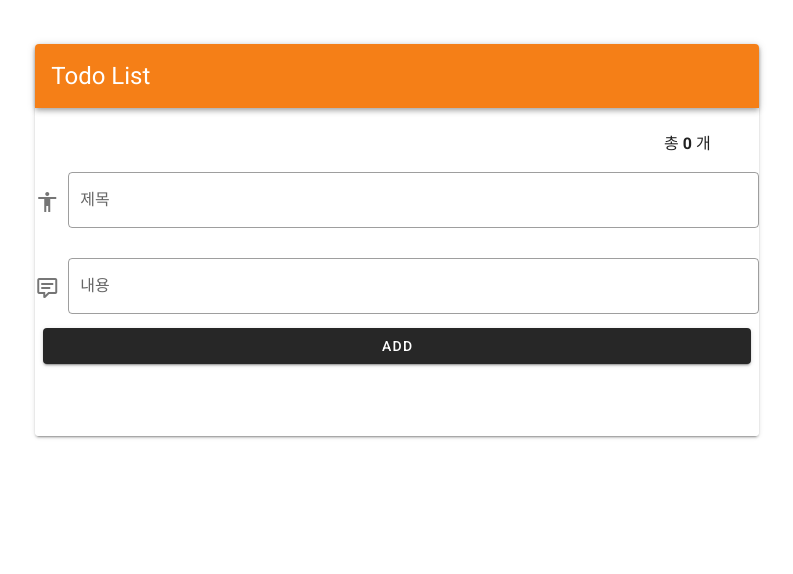
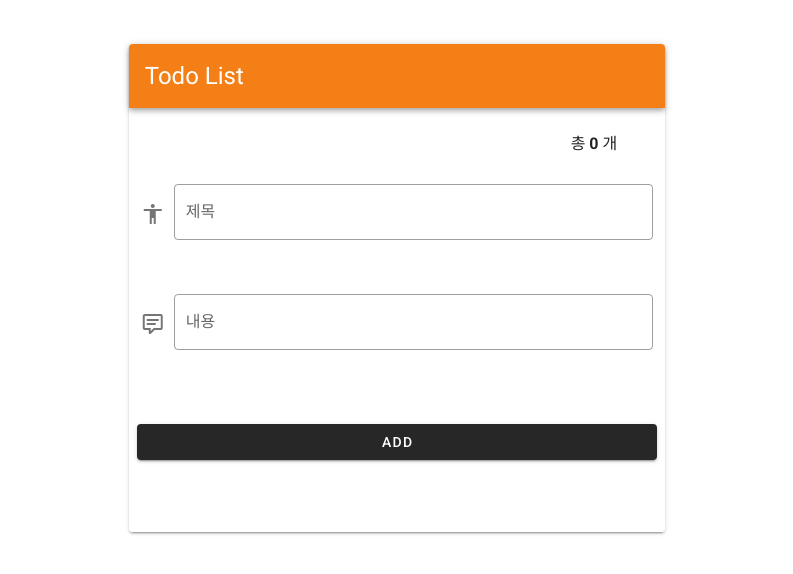
Before and after one commit to rhkk7157/Vue-TodoList, a Vue app: page / in a window 1280 px wide. Shown: the top 574 px of the page, without its empty margins (243-1036 px from the left). Built offline with nearby package versions, Linux system fonts and the light colour scheme.

Commit message:
bug fix. 마감기한 미입력시 에러체크, dialog width 수정

```diff
--- a/src/components/TodoDetailComponent.vue
+++ b/src/components/TodoDetailComponent.vue
@@ -1,5 +1,5 @@
 <template>
-  <v-dialog v-model="dialog" max-width="auto">
+  <v-dialog v-model="dialog" max-width="500">
    <v-card fluid class="pa-4 mt-2">
      <v-toolbar dark color="orange">
        <v-btn @click="dialog = false" icon>
--- a/src/components/TodoList.vue
+++ b/src/components/TodoList.vue
@@ -5,7 +5,7 @@
         <v-theme-provider>
           <v-container>
             <v-row justify="center" class="ma-5">
-              <v-col xs="12" sm="8">
+              <v-col xs="12" sm="6">
                 <v-card>
                   <v-toolbar color="yellow darken-4" dark>
                     <v-toolbar-title class="headline">Todo List</v-toolbar-title>
@@ -15,6 +15,7 @@
                     <br />
                     <p class="mx-12 text-right">총 <b>{{todos.length}}</b> 개</p>
                     <v-form>
+                      <v-col cols="12" sm="12">
                         <v-text-field
                           v-model="newTodoTitle"
                           label="제목"
@@ -22,6 +23,8 @@
                           type="text"
                           outlined
                         ></v-text-field>
+                      </v-col>
+                      <v-col cols="12" sm="12">
                         <v-text-field
                           v-model="newTodoContent"
                           label="내용"
@@ -30,6 +33,8 @@
                           outlined
                           @keyup.enter="addTodo"
                         ></v-text-field>
+                      </v-col>
+                      <v-col cols="12" sm="12">
                         <v-text-field
                           v-if="newTodoTitle !== ''"
                           v-model="picker"
@@ -39,6 +44,7 @@
                           readonly
                         >
                         </v-text-field>
+                      </v-col>
                       <v-row justify="center">
                         <v-date-picker
                           v-if="newTodoTitle !== '' || this.picker !== null"
@@ -47,9 +53,13 @@
                           style="padding-left:10px"
                         ></v-date-picker>
                       </v-row>
+                      <v-row justify="center">
+                        <v-col cols="12" sm="12">
                           <v-card-actions>
                             <v-btn @click="addTodo()" color="default" block dark>Add</v-btn>
                           </v-card-actions>
+                        </v-col>
+                      </v-row>
                     </v-form>
                   </v-list>
                   <br />
@@ -125,6 +135,9 @@ export default {
   },
   methods: {
     replaceDate(value) {
+      if(!value) {
+        return;
+      }
       return value.replace(/-/gi,'');
     },
     addTodo() {
@@ -134,10 +147,15 @@ export default {
       const replacedCurrentDate = this.replaceDate(getCurrentDate);
       let notification = 0;
 
+
       if (!title) {
         alert('제목을 입력해주세요');
         return;
+      } else if(!deadlineDate) {
+        alert('마감기한을 입력해주세요');
+        return;
       }
+
       if (replacedCurrentDate - deadlineDate > 0) {
         notification = 1;
       }
```
Lines whose indentation alone changed are shown as unchanged.
